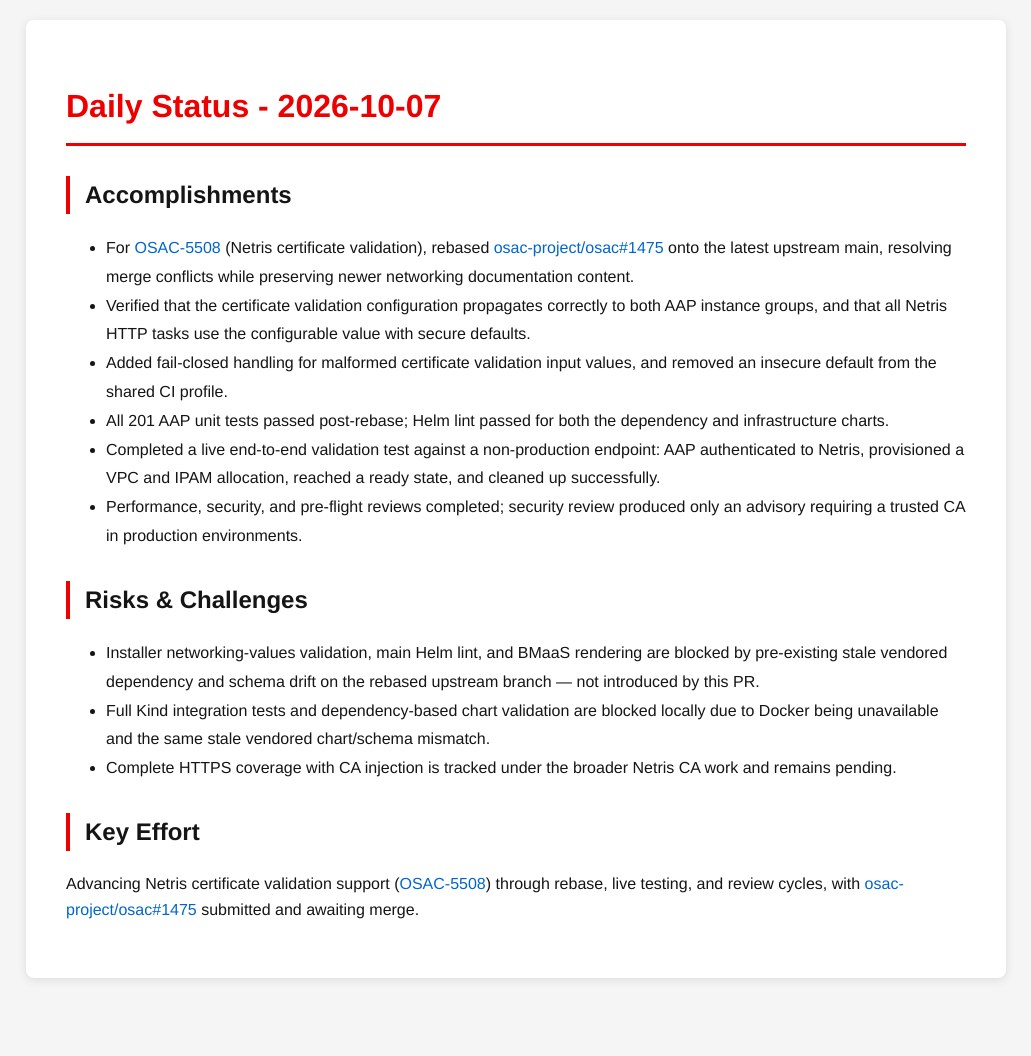
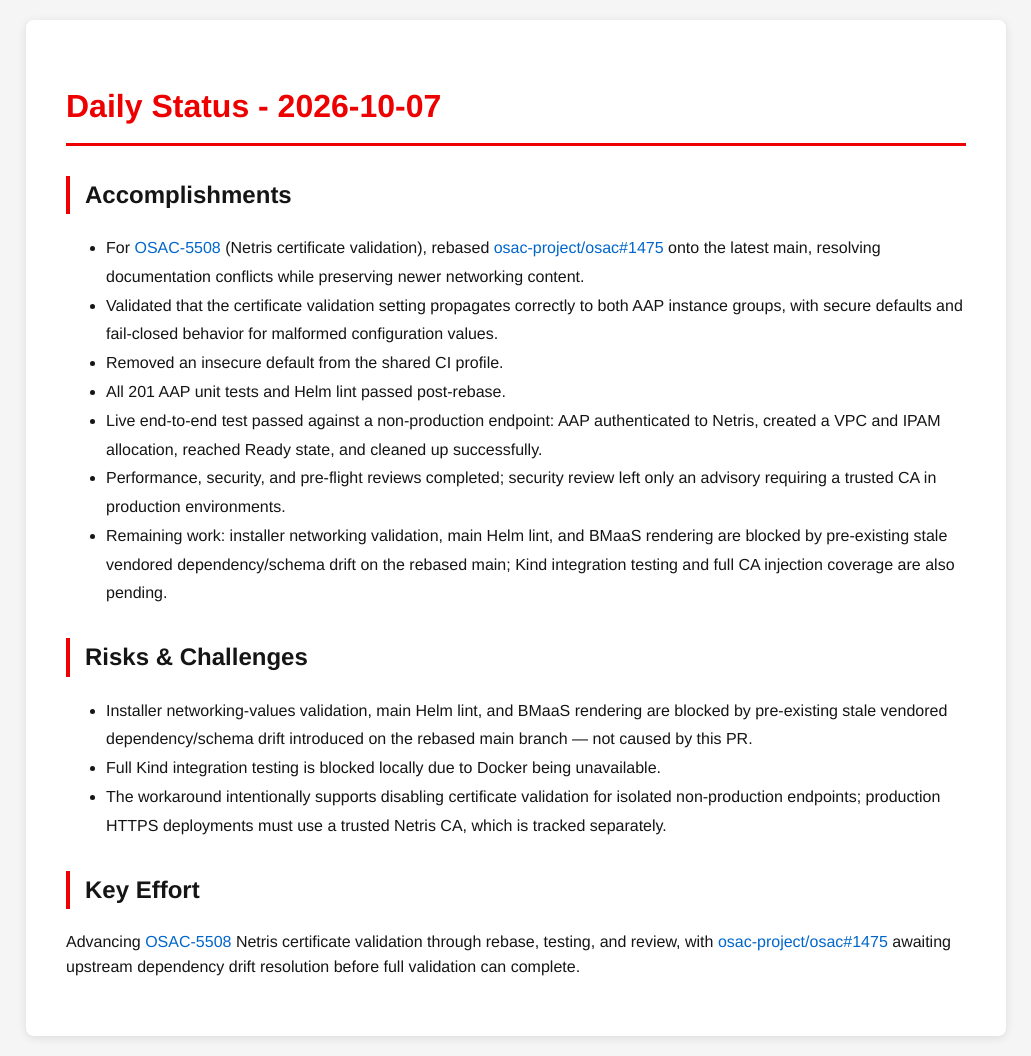
Before and after one commit to tzvatot/daily-status, a Jekyll site: the page built from 2026-10-07.md, in a window 1280 px wide. Shown: the whole page, without its empty margins (124-1155 px from the left). Built offline with Jekyll 4.4.1, drawn with Linux system fonts in a browser that asks for light colours; before the commit the page ends 998 px from its top, so only the background shows below that.

Commit message:
Daily status update - 2026-10-07

```diff
--- a/2026-10-07.md
+++ b/2026-10-07.md
@@ -7,17 +7,18 @@
 # Daily Status - 2026-10-07
 
 ## Accomplishments
-- For [OSAC-5508](https://redhat.atlassian.net/browse/OSAC-5508) (Netris certificate validation), rebased [osac-project/osac#1475](https://github.com/osac-project/osac/pull/1475) onto the latest upstream main, resolving merge conflicts while preserving newer networking documentation content.
-- Verified that the certificate validation configuration propagates correctly to both AAP instance groups, and that all Netris HTTP tasks use the configurable value with secure defaults.
-- Added fail-closed handling for malformed certificate validation input values, and removed an insecure default from the shared CI profile.
-- All 201 AAP unit tests passed post-rebase; Helm lint passed for both the dependency and infrastructure charts.
-- Completed a live end-to-end validation test against a non-production endpoint: AAP authenticated to Netris, provisioned a VPC and IPAM allocation, reached a ready state, and cleaned up successfully.
-- Performance, security, and pre-flight reviews completed; security review produced only an advisory requiring a trusted CA in production environments.
+- For [OSAC-5508](https://redhat.atlassian.net/browse/OSAC-5508) (Netris certificate validation), rebased [osac-project/osac#1475](https://github.com/osac-project/osac/pull/1475) onto the latest main, resolving documentation conflicts while preserving newer networking content.
+- Validated that the certificate validation setting propagates correctly to both AAP instance groups, with secure defaults and fail-closed behavior for malformed configuration values.
+- Removed an insecure default from the shared CI profile.
+- All 201 AAP unit tests and Helm lint passed post-rebase.
+- Live end-to-end test passed against a non-production endpoint: AAP authenticated to Netris, created a VPC and IPAM allocation, reached Ready state, and cleaned up successfully.
+- Performance, security, and pre-flight reviews completed; security review left only an advisory requiring a trusted CA in production environments.
+- Remaining work: installer networking validation, main Helm lint, and BMaaS rendering are blocked by pre-existing stale vendored dependency/schema drift on the rebased main; Kind integration testing and full CA injection coverage are also pending.
 
 ## Risks & Challenges
-- Installer networking-values validation, main Helm lint, and BMaaS rendering are blocked by pre-existing stale vendored dependency and schema drift on the rebased upstream branch — not introduced by this PR.
-- Full Kind integration tests and dependency-based chart validation are blocked locally due to Docker being unavailable and the same stale vendored chart/schema mismatch.
-- Complete HTTPS coverage with CA injection is tracked under the broader Netris CA work and remains pending.
+- Installer networking-values validation, main Helm lint, and BMaaS rendering are blocked by pre-existing stale vendored dependency/schema drift introduced on the rebased main branch — not caused by this PR.
+- Full Kind integration testing is blocked locally due to Docker being unavailable.
+- The workaround intentionally supports disabling certificate validation for isolated non-production endpoints; production HTTPS deployments must use a trusted Netris CA, which is tracked separately.
 
 ## Key Effort
-Advancing Netris certificate validation support ([OSAC-5508](https://redhat.atlassian.net/browse/OSAC-5508)) through rebase, live testing, and review cycles, with [osac-project/osac#1475](https://github.com/osac-project/osac/pull/1475) submitted and awaiting merge.
+Advancing [OSAC-5508](https://redhat.atlassian.net/browse/OSAC-5508) Netris certificate validation through rebase, testing, and review, with [osac-project/osac#1475](https://github.com/osac-project/osac/pull/1475) awaiting upstream dependency drift resolution before full validation can complete.
```
